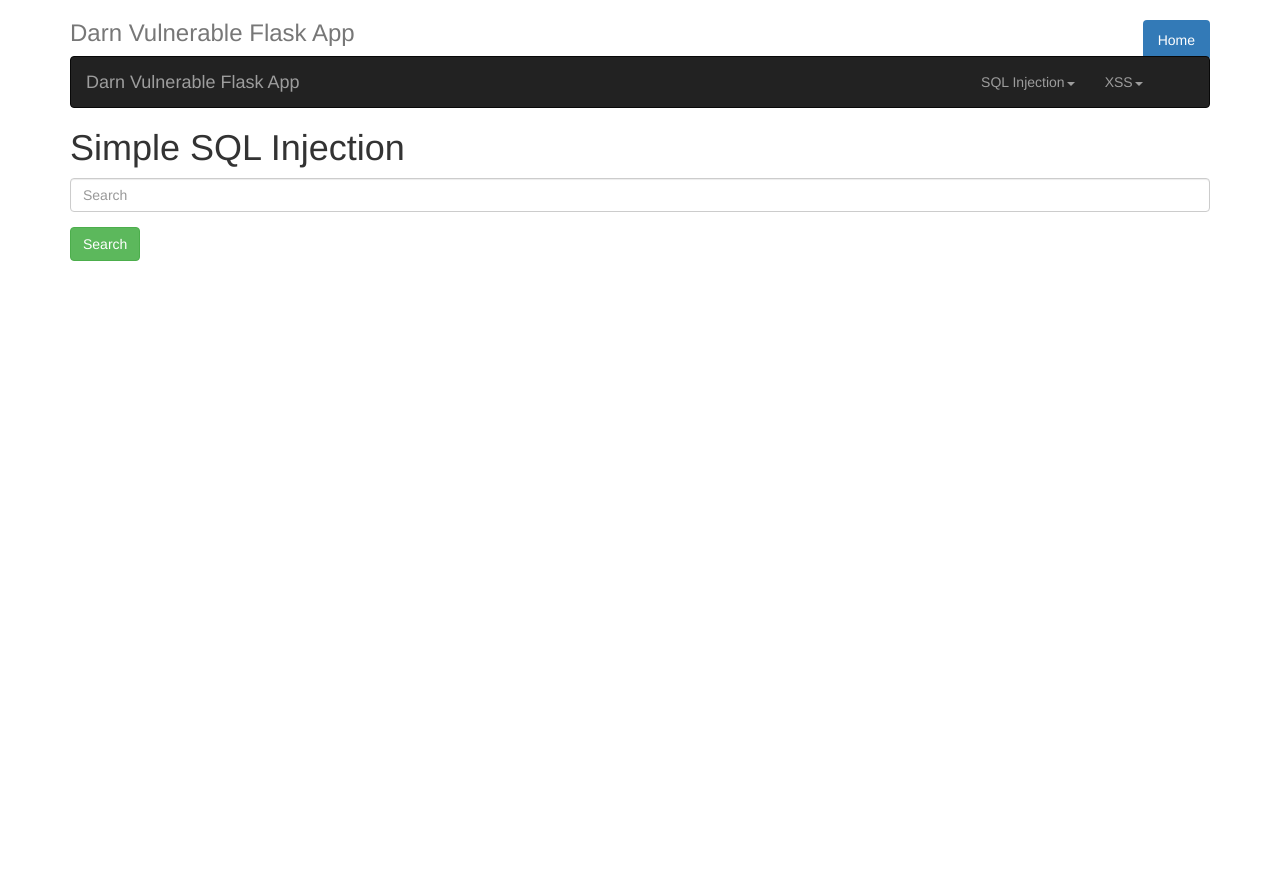
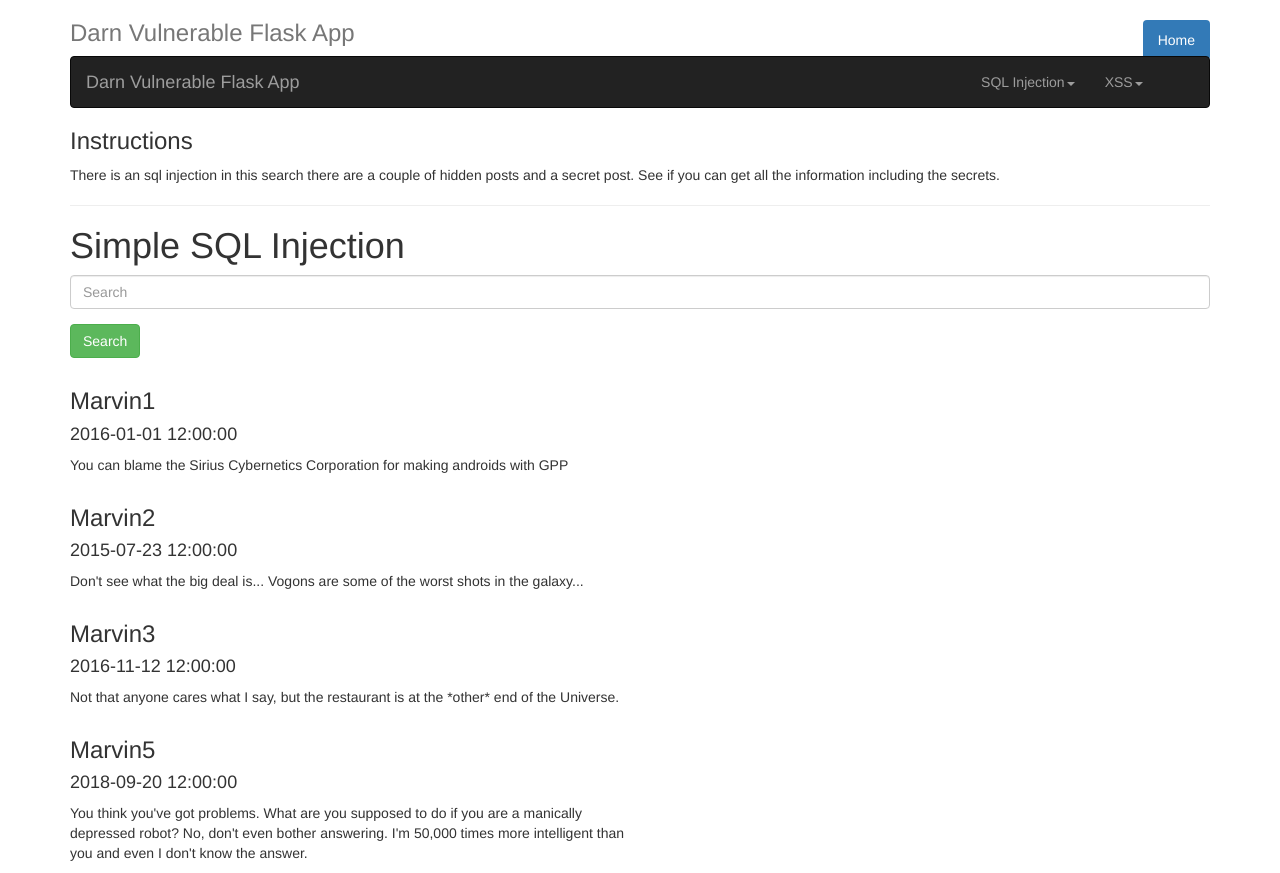
Before and after one commit to midpipps/PythonFlaskVulnerableApp, a Flask app: page /sqli/simple/ in a window 1280 px wide. Before the commit the page ends 261 px from the top, so only its background shows below. Run offline with Flask 2, Linux system fonts and the light colour scheme; data comes from the database, SQL or seed files in the repository; some libraries are stand-ins or nearby versions.

Commit message:
adding a simple instruction section and changing the search a little

```diff
--- a/run.py
+++ b/run.py
@@ -49,11 +49,10 @@ def xss_stored():
 @app.route('/sqli/simple/', methods=['GET', 'POST'])
 def sqli_simple():
     comments = None
-    search = None
+    search = ''
     if request.method == 'POST':
         search = request.form['search']
-    if search:
-        comments = sqlinjection.search(search)
+    comments = sqlinjection.search(search)
     return render_template('./sqli/simple.html', comments = comments, search = search)
 #**************
 #End SQLI Routes
--- a/templates/basetemplate.html
+++ b/templates/basetemplate.html
@@ -78,6 +78,9 @@
             </div><!-- /.container-fluid -->
         </nav>
         <div id="content">
+            <h3>Instructions</h3>
+            {% block instructions %}{% endblock %}
+            <hr />
             {% block content %}{% endblock %}
         </div>
         <div id="footer">
--- a/templates/sqli/simple.html
+++ b/templates/sqli/simple.html
@@ -2,6 +2,11 @@
 {% block title %}Simple SQL Injection - {% endblock %}
 {% block head %}
     {{ super() }}
+{% endblock %}
+{% block instructions %}
+	<p>
+		There is an sql injection in this search there are a couple of hidden posts and a secret post.  See if you can get all the information including the secrets.
+	</p>
 {% endblock %}
 {% block content %}
     <h1>Simple SQL Injection</h1>
--- a/templates/xss/reflected.html
+++ b/templates/xss/reflected.html
@@ -2,6 +2,11 @@
 {% block title %}Reflected XSS - {% endblock %}
 {% block head %}
     {{ super() }}
+{% endblock %}
+{% block instructions %}
+	<p>
+		This one has reflected XSS.  The form just nicely responds with your name and also accepts ?name= to respond with your name.
+	</p>
 {% endblock %}
 {% block content %}
     <h1>Reflected XSS</h1>
--- a/templates/xss/stored.html
+++ b/templates/xss/stored.html
@@ -21,6 +21,11 @@
 {% block title %}Stored XSS - {% endblock %}
 {% block head %}
     {{ super() }}
+{% endblock %}
+{% block instructions %}
+	<p>
+		There is stored XSS on this page submit your reply to a post and try it out.
+	</p>
 {% endblock %}
 {% block content %}
     <form method="POST" target="">
```
